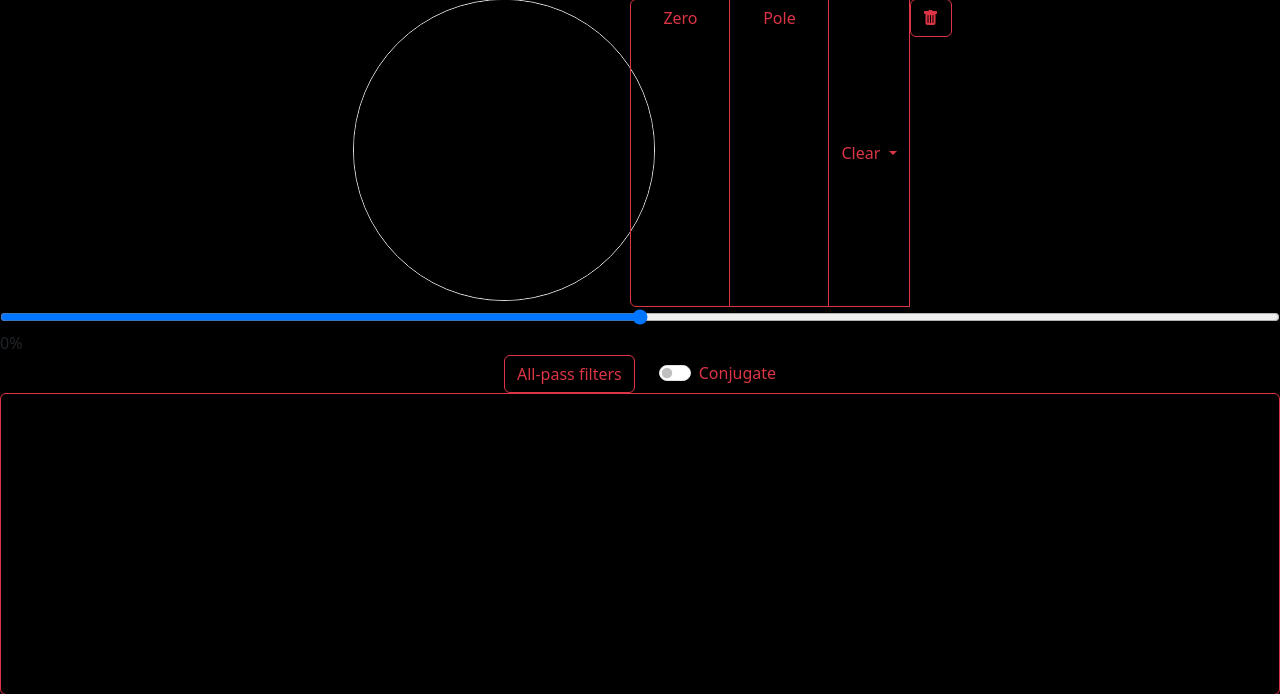
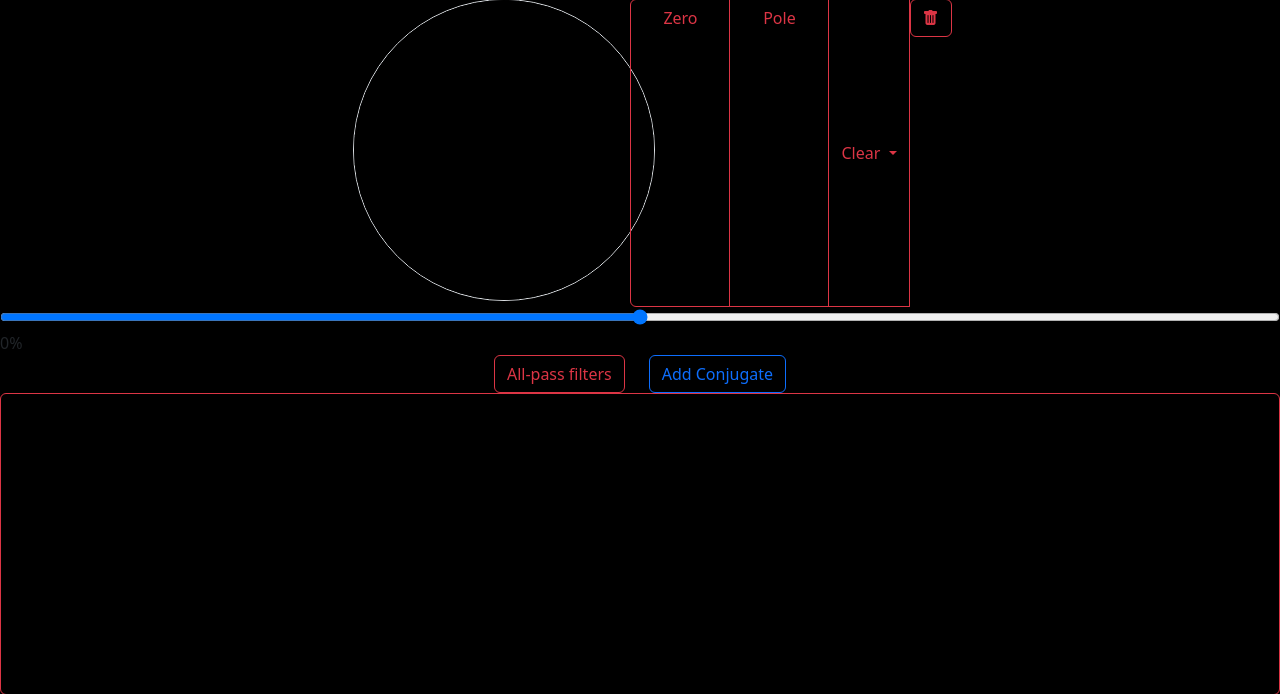
Before and after one commit to mariamgamal70/Digital-filter-designer, a Python web app: template templates/index.html in a window 1280 px wide. Shown: the part 127-821 px from the top of the page. Run offline with Jinja, Linux system fonts and the light colour scheme; the template is opened without the code that fills it, so the values that code supplies are empty; some libraries are stand-ins or nearby versions.

Commit message:
add conj

```diff
--- a/templates/index.html
+++ b/templates/index.html
@@ -76,9 +76,8 @@
                 data-bs-target="#exampleModal">
                 All-pass filters
             </button>
-            <div class="form-check form-switch">
-                <input class="form-check-input" type="checkbox" role="switch" id="flexSwitchCheckDefault">
-                <label class="form-check-label text-danger" for="flexSwitchCheckDefault">Conjugate</label>
+            <div>
+                <button type="button" class="btn btn-outline-primary w-100" id="conjugate">Add Conjugate</button>
             </div>
         </div>
     </div>
```
